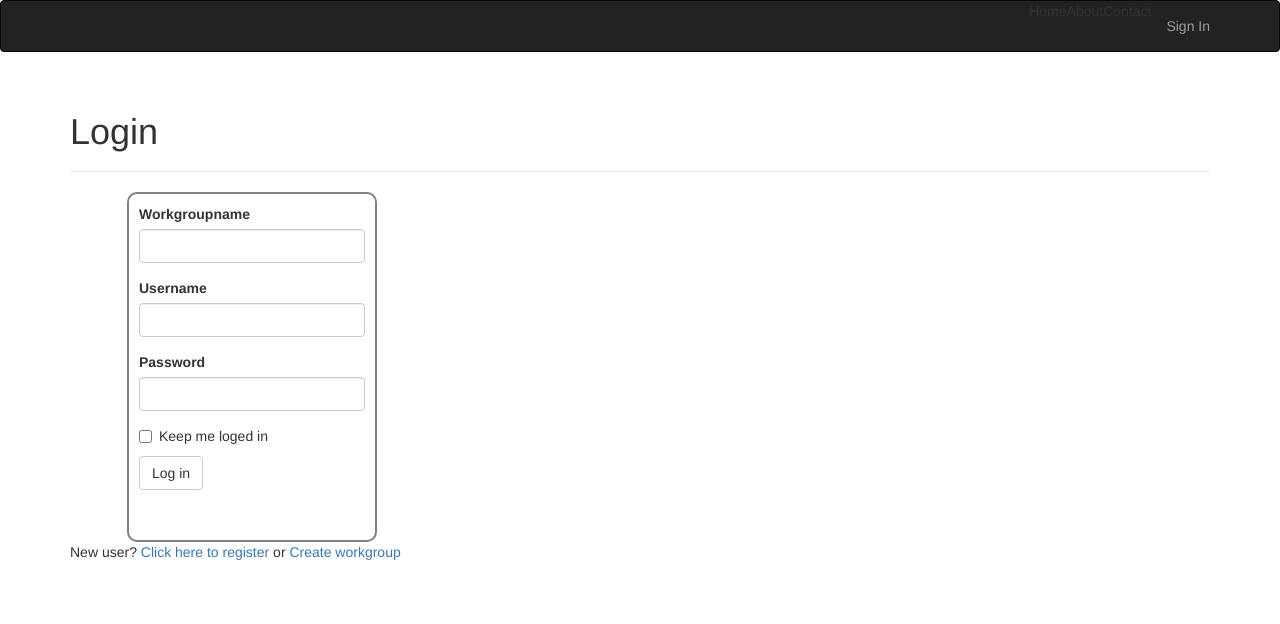
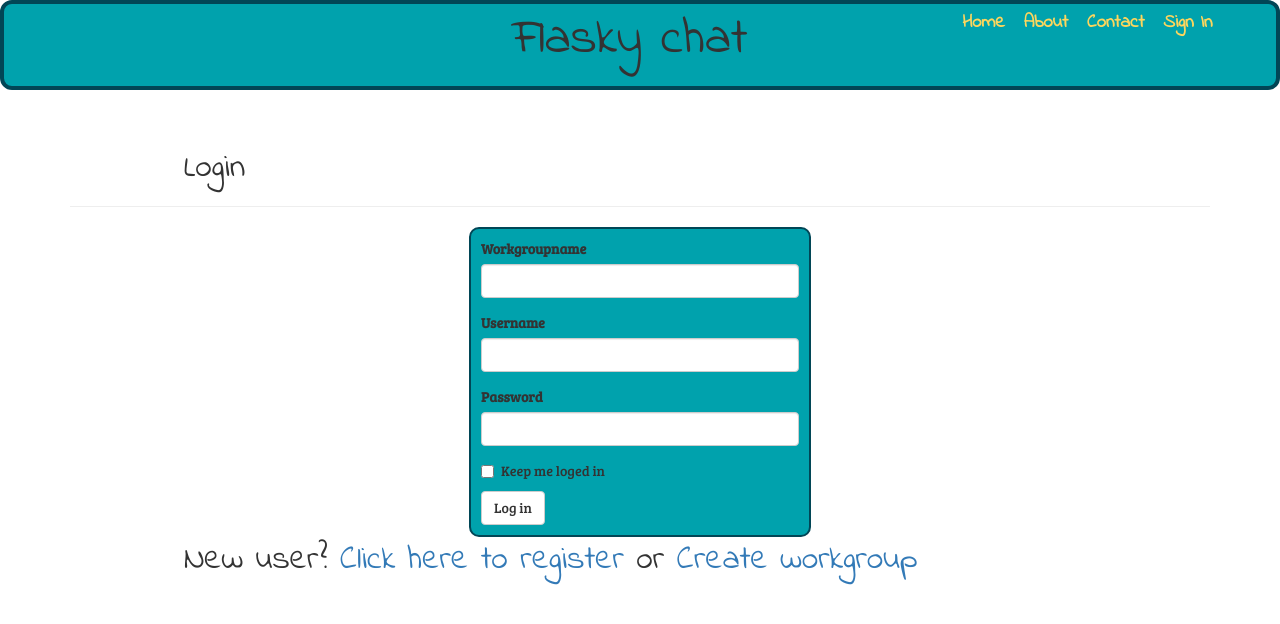
Before and after one commit to Tommy999/flask_chat, a Flask app: page /auth/login in a window 1280 px wide. Shown: the top 624 px of the page. Run offline with Flask 2, Linux system fonts and the light colour scheme; some libraries are stand-ins or nearby versions.

Commit message:
new fonts, css

```diff
--- a/app/auth/templates/create_workgroup.html
+++ b/app/auth/templates/create_workgroup.html
@@ -7,7 +7,7 @@
     <div class="page-header">
         <h1>Create workgroup</h1>
     </div>
-    <div class="create_workgroup">
+    <div class="auth_form">
         {{ wtf.quick_form(create_workgroup) }}
     </div>
 {%endblock%}
--- a/app/auth/templates/login.html
+++ b/app/auth/templates/login.html
@@ -6,12 +6,12 @@
 
 {% block page_content %}
     <div class="page-header">
-        <h1>Login</h1>
+        <h1 class="login_register">Login</h1>
     </div>
-    <div class="login_form">
+    <div class="auth_form">
         {{ wtf.quick_form(login_form) }}
     </div>
-    <p>
+    <p class="login_register">
         New user?
         <a href="{{ url_for('auth.register') }}">Click here to register</a>
         or
--- a/app/auth/templates/register.html
+++ b/app/auth/templates/register.html
@@ -7,7 +7,7 @@
     <div class="page-header">
         <h1>Register</h1>
     </div>
-    <div class="login_form">
+    <div class="auth_form">
         {{ wtf.quick_form(reg_form) }}
     </div>
 {%endblock%}
--- a/app/auth/views.py
+++ b/app/auth/views.py
@@ -18,7 +18,6 @@ def login():
             login_user(user, login_form.remember_me.data)
             session['auth_user'] = user.username
             return redirect(url_for('profile.profile'))
-        flash('Invalid username or password')
     return render_template('login.html', login_form=login_form)
 
 
@@ -27,7 +26,6 @@ def login():
 def logout():
     logout_user()
     session.pop('auth_user', None)
-    flash('You have been logged out.')
     return redirect(url_for('main.index'))
 
 
@@ -40,7 +38,6 @@ def register():
         user = User(username=reg_form.username.data, password=reg_form.password.data, role_id=int(role_id.id), workgroup_id=int(workgroup_id.id))
         db.session.add(user)
         db.session.commit()
-        flash('You cann now login')
         return redirect(url_for('auth.login'))
     return render_template('register.html', reg_form=reg_form)
 
@@ -53,6 +50,5 @@ def create_workgroup():
         work_gr = Worgroup(workgroup_name=create_workgroup.workgroup.data)
         db.session.add(work_gr)
         db.session.commit()
-        flash('Workgroup was created')
         return redirect(url_for('auth.register'))
     return render_template('create_workgroup.html', create_workgroup=create_workgroup)
--- a/app/static/index.css
+++ b/app/static/index.css
@@ -1,4 +1,37 @@
-.navbarel {
-    margin: 5px;
-    color: #3366CC;
+
+.navbar{
+    border: 4px solid;
+    border-radius: 12px;
+    border-color:#014656;
+    background:#00a2ad;
+
 }
+
+.menu{
+
+    float:right;
+    margin-right:5%;
+    margin-top:0.5%;
+
+}
+.menu li{
+
+    display: inline;
+    list-style-type: none;
+
+    margin-left:15px;
+}
+.menu a{
+    text-decoration: none;
+    color:#fdd65d;
+    font-family: 'Indie Flower', cursive;
+    font-weight: bold;
+    font-size: 14pt;
+}
+.titel{
+
+    width:auto;
+    margin-left: 40%;
+    font-family: 'Indie Flower', cursive;
+    font-size: 38pt;
+}
--- a/app/static/register.css
+++ b/app/static/register.css
@@ -1,18 +1,21 @@
-.login_form {
+.auth_form {
     display: inline-block;
-    margin-left: 5%;
+    margin-left: 35%;
     border-radius: 10px;
-    border: 2px solid grey;
+    border: 2px solid;
+    border-color:#014656;
     padding:10px;
-    width: 250px;
-    height: 350px;
+    width: 30%;
+    height: auto;
+    font-family: 'Bree Serif', serif;
+    background:#00a2ad;
+
 }
-.create_workgroup{
-    display: inline-block;
-    margin-left: 5%;
-    border-radius: 10px;
-    border: 2px solid grey;
-    padding:10px;
-    width: 250px;
-    height: 130px;
+
+.login_register{
+
+    width:auto;
+    margin-left: 10%;
+    font-family: 'Indie Flower', cursive;
+    font-size: 25pt;
 }
--- a/app/templates/base.html
+++ b/app/templates/base.html
@@ -6,24 +6,27 @@
     {{moment.include_moment()}}
     <link rel=stylesheet type=text/css href="{{ url_for('static', filename='index.css') }}">
     <link rel=stylesheet type=text/css href="{{ url_for('static', filename='register.css') }}">
+    <link href='https://fonts.googleapis.com/css?family=Indie+Flower' rel='stylesheet' type='text/css'>
+    <link href='https://fonts.googleapis.com/css?family=Bree+Serif' rel='stylesheet' type='text/css'>
+
+<link href='https://fonts.googleapis.com/css?family=Passion+One' rel='stylesheet' type='text/css'>
 
 {% endblock %}}
 
 {% block navbar %}
-<div class="navbar navbar-inverse" role="navigation">
-    <div class="container">
-            <ul class="nav navbar-nav navbar-right">
-                  <li>Home</li>
-                  <li>About</li>
-                  <li>Contact</li>
+<div class="navbar">
+
+    <ul class="menu">
+        <li><a  href="{{ url_for('auth.login') }}">Home</a></li>
+        <li><a  href="{{ url_for('auth.login') }}">About</a></li>
+        <li><a  href="{{ url_for('auth.login') }}">Contact</a></li>
         {% if 'auth_user' in session %}
-                      <li>Profile</li>
           <li><a  href="{{ url_for('auth.logout') }}">Sign Out</a></li>
         {% else %}
             <li><a  href="{{ url_for('auth.login') }}">Sign In</a></li>
         {% endif %}
     </ul>
-    </div>
+    <p class="titel">Flasky chat</p>
 </div>
 {% endblock %}
 {% block content %}
```
Also changed, not shown: app/auth/templates/login_test.html (deleted, +0 -13 lines), requirements.txt (added, +23 -0 lines), 2 other files. Lines whose indentation alone changed are shown as unchanged.
